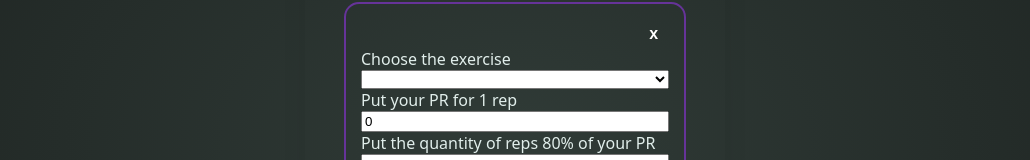
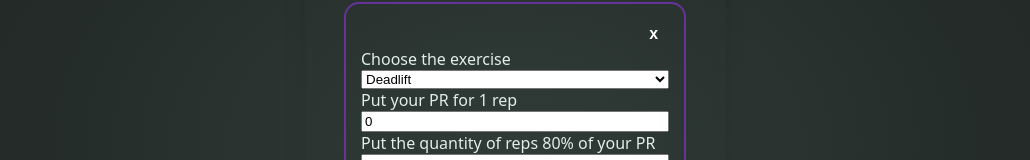
Before and after one commit to dmytro-avramenko94/strength-cycle-calculator, an Angular app: page /create in a window 1280 px wide. Shown: the part 268-428 px from the top of the page, without its empty margins (125-1155 px from the left). Built offline with nearby package versions, Linux system fonts and the light colour scheme.

Commit message:
KAN-7 (and changes from KAN-6)

```diff
--- a/src/app/create-cycle/create-cycle.component.html
+++ b/src/app/create-cycle/create-cycle.component.html
@@ -1,9 +1,5 @@
 <div class="form-container">
   <form [formGroup]="programInputForm" (ngSubmit)="onCalculate()">
-
-    <div class="program-name" *ngIf="savedProgramName">
-        {{ savedProgramName }}
-    </div>
 
     <input
       formControlName="programName"
@@ -27,11 +23,10 @@
                 <select
                 name="exercise-name"
                 formControlName="exerciseName">
-                  <option>Deadlift</option>
-                  <option>Bench press</option>
-                  <option>Squat</option>
-                  <option>Pull-up</option>
-                  <option>OHP</option>
+                  <option
+                  *ngFor="let exercise of exercisesArray">
+                  {{exercise.name}}
+                  </option>
                 </select>
               </div>
               <div class="exercise-PR-input input-container">
--- a/src/app/create-cycle/create-cycle.component.ts
+++ b/src/app/create-cycle/create-cycle.component.ts
@@ -1,6 +1,7 @@
 import { Component, inject } from '@angular/core';
 import { FormGroup, FormControl, FormArray, ReactiveFormsModule, Validators, NonNullableFormBuilder } from '@angular/forms';
-import { NgIf } from '@angular/common';
+import { NgIf, NgForOf } from '@angular/common';
+import { exercisesArray } from '../../exercises';
 
 
 type FormExercise = FormGroup<{
@@ -20,7 +21,7 @@ type inputForm = FormGroup<{
 @Component({
   selector: 'app-create-cycle',
   standalone: true,
-  imports: [ReactiveFormsModule, NgIf],
+  imports: [ReactiveFormsModule, NgIf, NgForOf],
   templateUrl: './create-cycle.component.html',
   styleUrl: './create-cycle.component.css'
 })
@@ -28,20 +29,25 @@ export class CreateCycleComponent {
 
   private fb = inject(NonNullableFormBuilder)
 
+  get exercises() {
+   return this.programInputForm.controls.exercises;
+  }
+
+  get isProgramNameValid(): boolean {
+    return (this.programInputForm.controls.programName.touched &&
+      this.programInputForm.controls.programName.invalid
+    )
+  }
+
   programInputForm: inputForm = this.fb.group({
     programName: this.fb.control('', {validators: [Validators.required]}),
     exercises: this.fb.array<FormExercise>([this.generateExercise()])
   })
 
-  savedProgramName: string | null = null
-
   onCalculate() {
     if(this.programInputForm.controls.programName.invalid) return
 
-    this.savedProgramName = this.programInputForm.controls.programName.value
-
     console.log(this.programInputForm.getRawValue());
-
   }
 
   generateExercise(): FormExercise {
@@ -62,14 +68,6 @@ export class CreateCycleComponent {
     this.programInputForm.controls.exercises.removeAt(exerciseIndex)
   }
 
-  get exercises() {
-   return this.programInputForm.controls.exercises;
-  }
+  exercisesArray = exercisesArray
 
-  get isProgramNameValid(): boolean {
-    return (this.programInputForm.controls.programName.touched &&
-      this.programInputForm.controls.programName.invalid &&
-      !this.savedProgramName
-    )
-  }
 }
```
